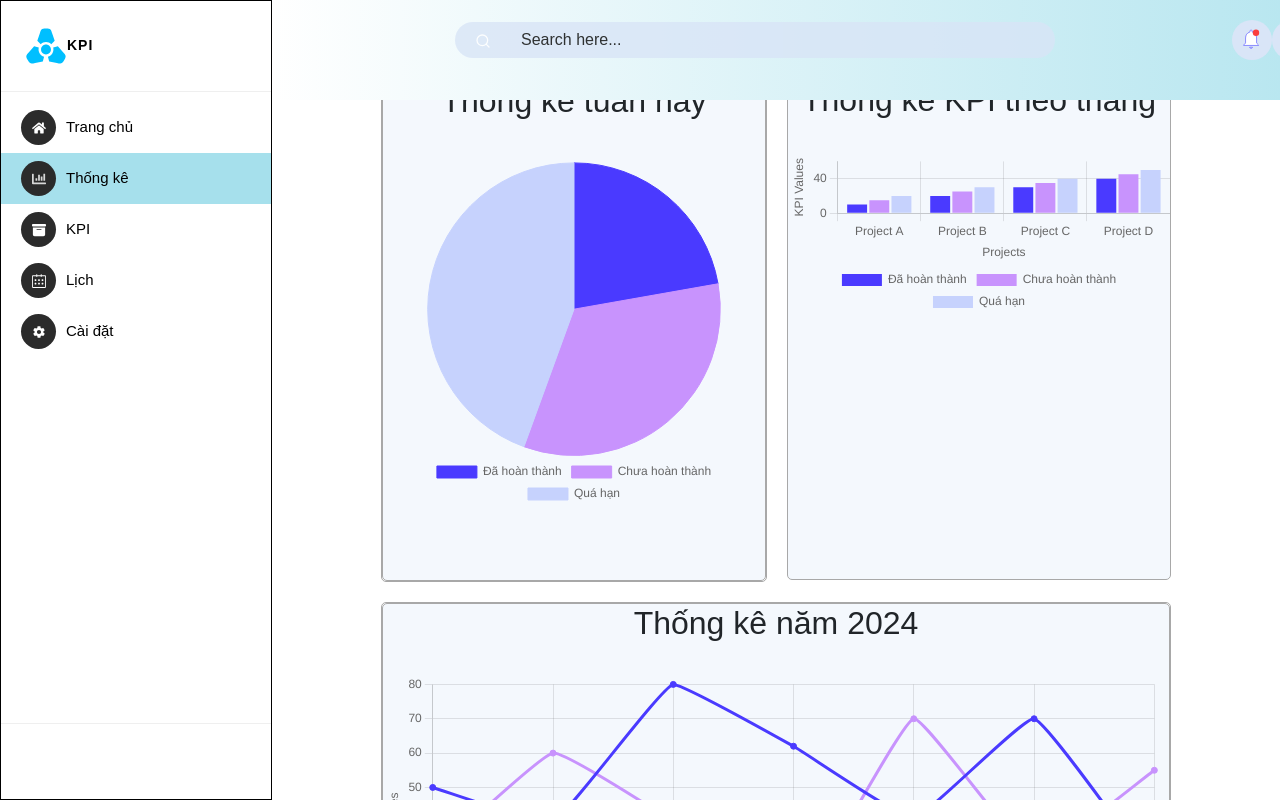
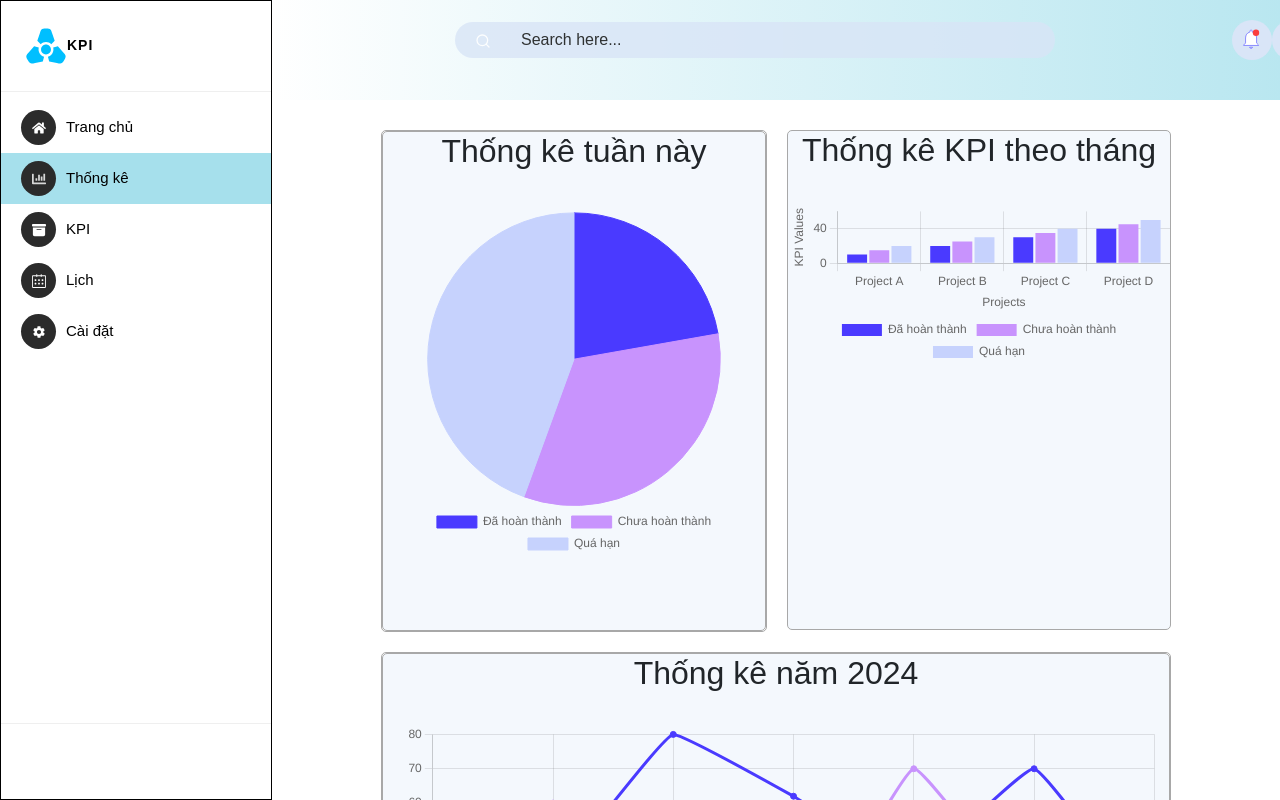
Before and after one commit to iaht211/UIUX-2023.2, a React (Create React App) app: page /project in a window 1280 px wide. Built offline with nearby package versions, Linux system fonts and the light colour scheme.

Commit message:
fix bug chart

```diff
--- a/src/components/Project/Statustical.scss
+++ b/src/components/Project/Statustical.scss
@@ -60,6 +60,10 @@
 // }
 
 // //@include mobile {} // Kích hoạt mixin mobile
+
+.statistical-container {
+    margin-top: 50px;
+}
 
 $mobile-width: 480;
 
```
